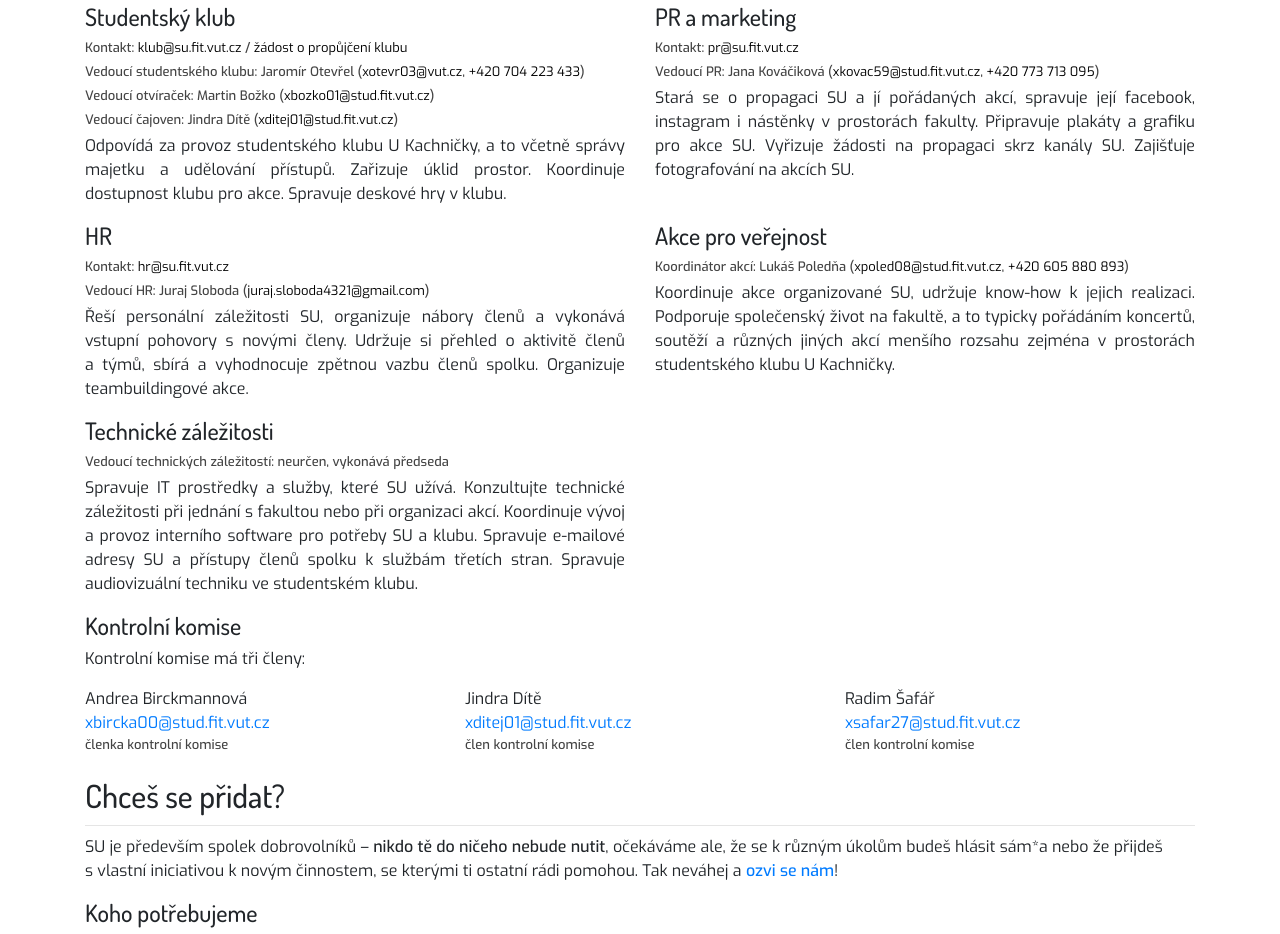
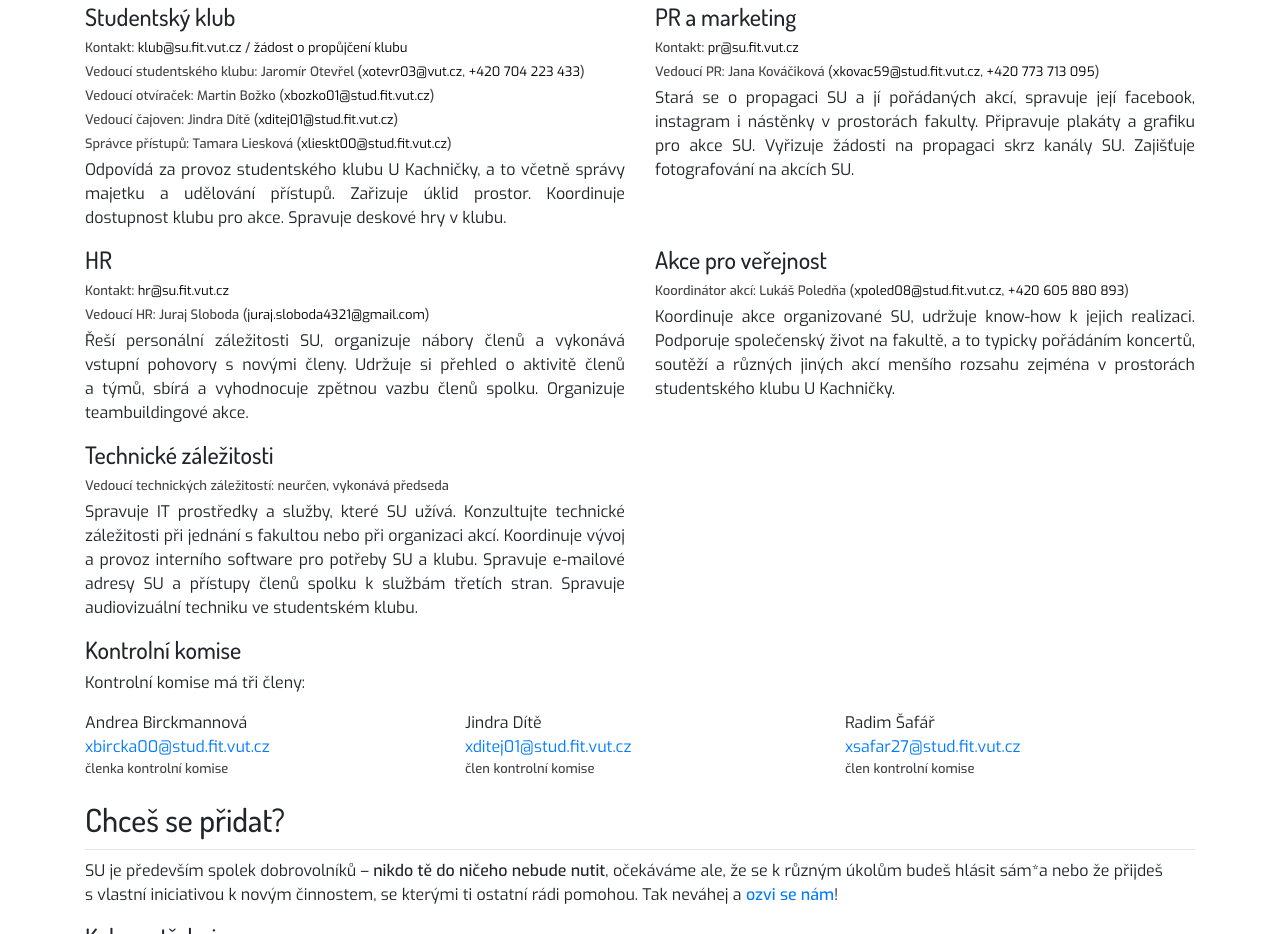
Before and after one commit to su-fit-vut/static-web, a plain HTML site: page index.html in a window 1280 px wide. Shown: the part 2946-3880 px from the top of the page. Drawn offline with Linux system fonts and the light colour scheme.

Commit message:
Update people

```diff
--- a/index.html
+++ b/index.html
@@ -423,6 +423,10 @@
                 Vedoucí čajoven:
                 Jindra Dítě (<a href="mailto:xditej01@stud.fit.vut.cz">xditej01@stud.fit.vut.cz</a>)
             </span>
+            <span class="team-lead">
+                Správce přístupů:
+                Tamara Liesková (<a href="mailto:xlieskt00@stud.fit.vut.cz">xlieskt00@stud.fit.vut.cz</a>)
+            </span>
             <p>
                 Odpovídá za provoz studentského klubu U&nbsp;Kachničky, a&nbsp;to včetně
                 správy majetku a&nbsp;udělování přístupů. Zařizuje úklid prostor. Koordinuje dostupnost
```
